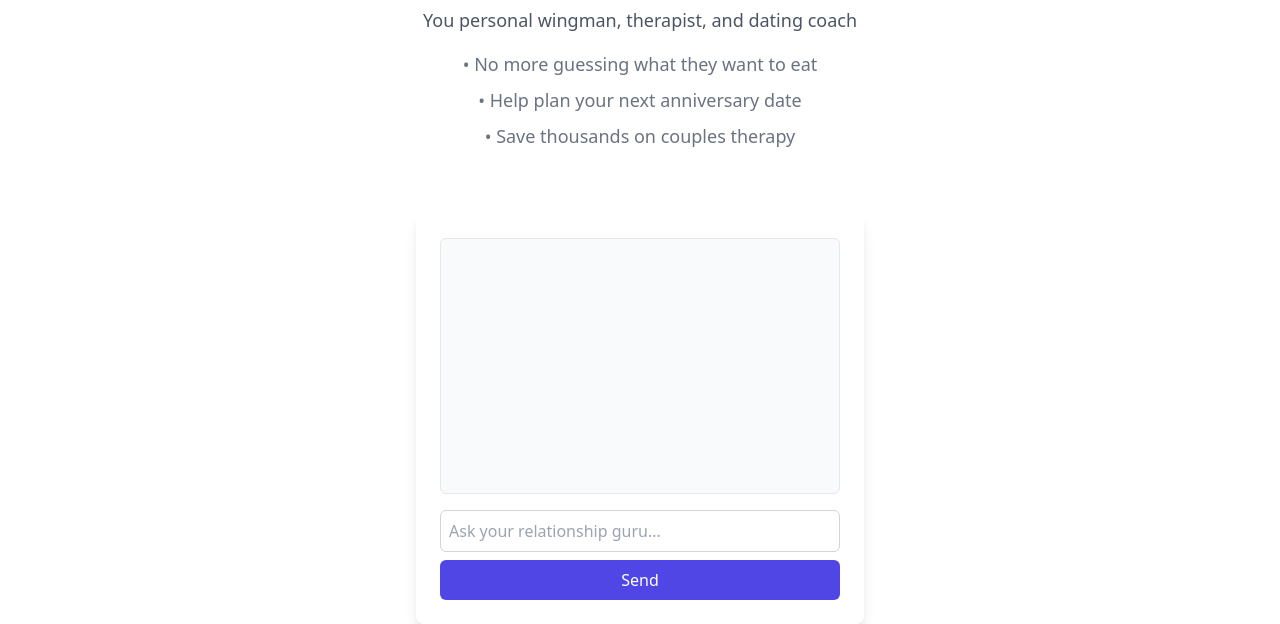
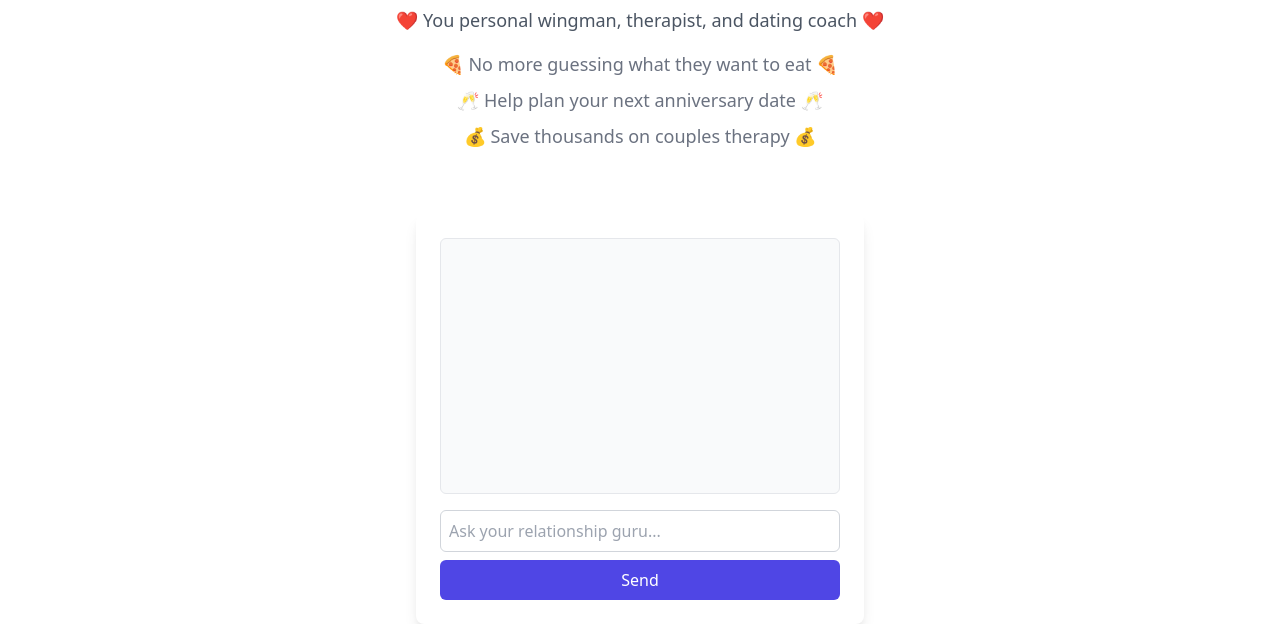
Before and after one commit to yueszhang/marriagesaver.ai, a website: page api/public/index.html in a window 1280 px wide. Shown: the part 250-874 px from the top of the page. Drawn offline with nearby package versions, Linux system fonts and the light colour scheme.

Commit message:
UI additions

```diff
--- a/api/public/index.html
+++ b/api/public/index.html
@@ -60,11 +60,11 @@
     <!-- Slogan Section -->
     <div class="text-center mx-auto max-w-2xl py-16">
         <h1 class="text-5xl font-bold text-gray-900">Cupple.ai</h1>
-        <p class="mt-4 text-lg text-gray-600">You personal wingman, therapist, and dating coach</p>
+        <p class="mt-4 text-lg text-gray-600">❤️ You personal wingman, therapist, and dating coach ❤️</p>
         <ul class="mt-4 space-y-2 text-lg text-gray-500">
-            <li>• No more guessing what they want to eat</li>
-            <li>• Help plan your next anniversary date</li>
-            <li>• Save thousands on couples therapy</li>
+            <li>🍕 No more guessing what they want to eat 🍕</li>
+            <li>🥂 Help plan your next anniversary date 🥂</li>
+            <li>💰 Save thousands on couples therapy 💰</li>
         </ul>
     </div>
 
```
